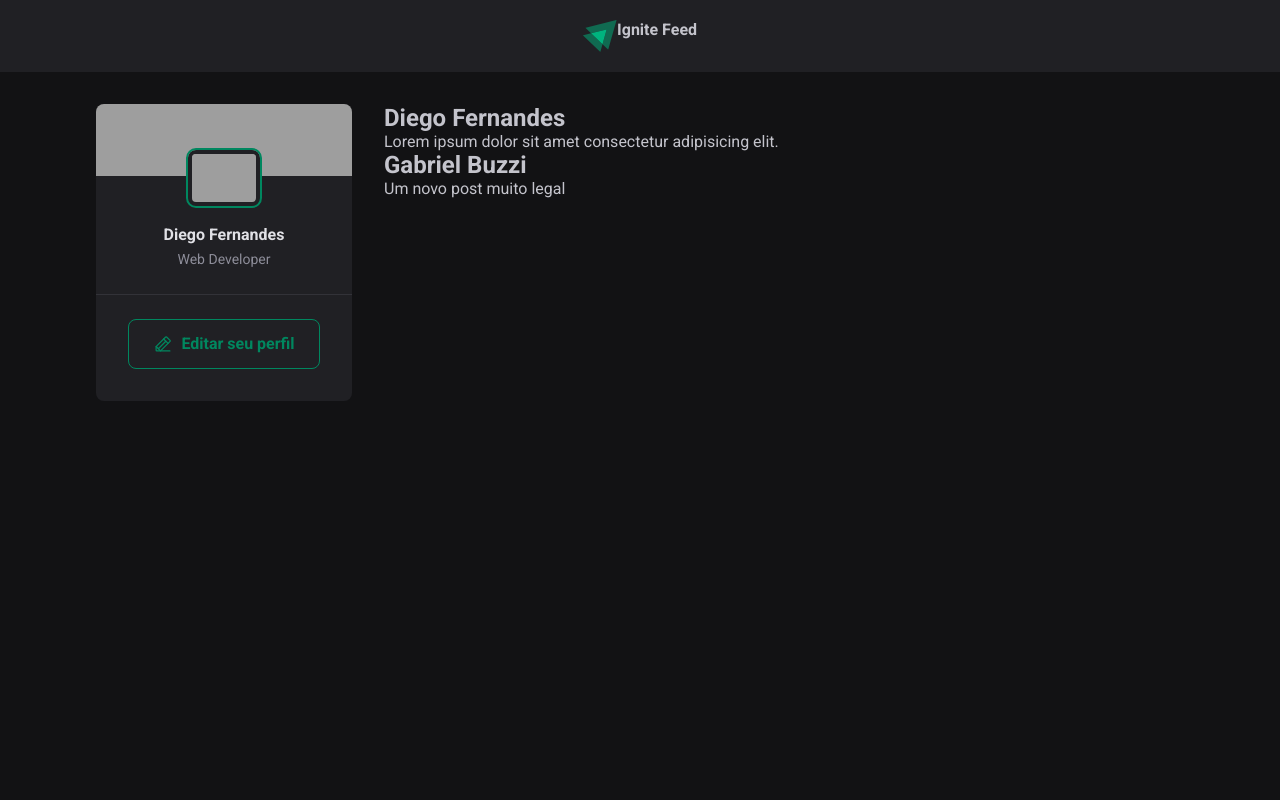
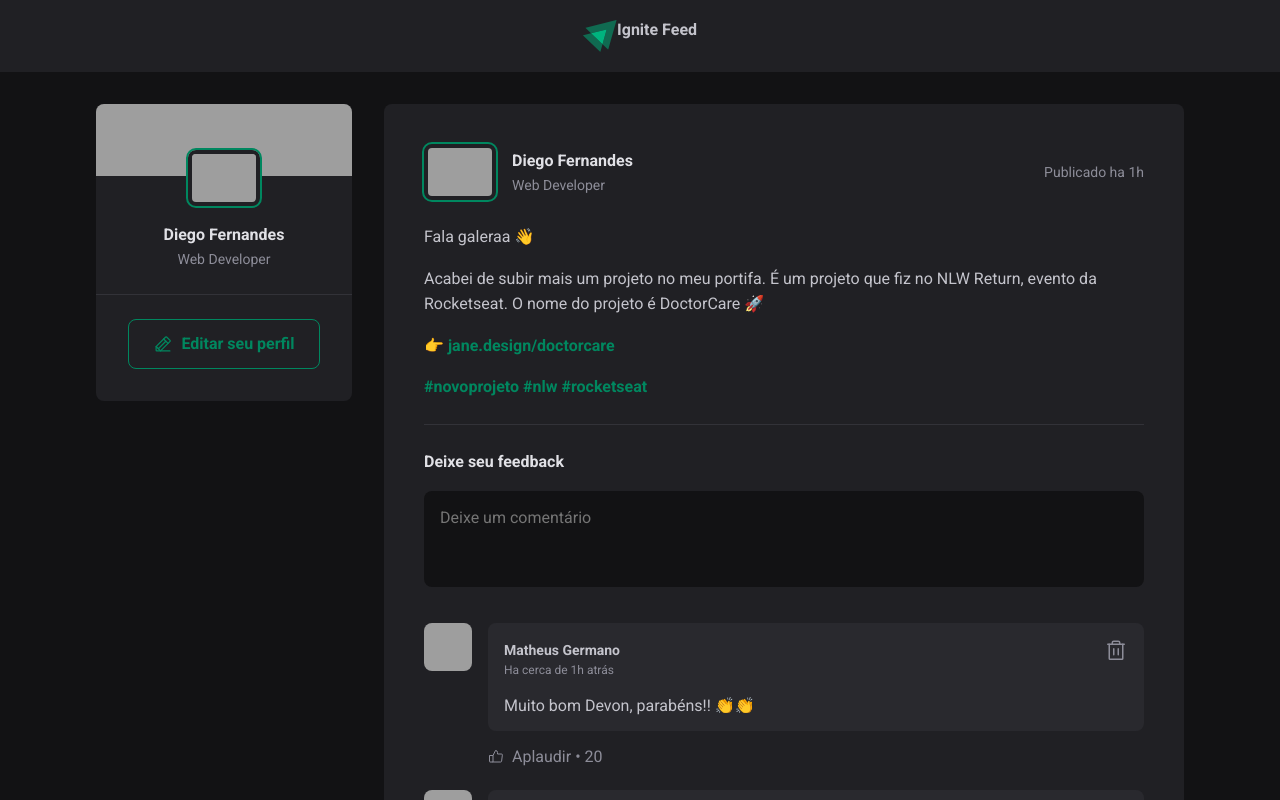
Before and after one commit to matheus-germano/ignite-feed, a React (Vite) app: page / in a window 1280 px wide. Shown: the top 800 px of the page. Built offline with nearby package versions, Linux system fonts and the light colour scheme; grey boxes are pictures that could not be loaded.

Commit message:
feat: posts comments component done

```diff
--- a/src/App.jsx
+++ b/src/App.jsx
@@ -1,7 +1,7 @@
 import { useState } from 'react'
 
 import { Header } from './components/Header'
-import { Post } from './Post';
+import { Post } from './components/Post';
 import { Sidebar } from './components/Sidebar';
 
 import styles from './App.module.css';
--- a/src/Post.jsx
+++ /dev/null
@@ -1,8 +0,0 @@
-export function Post({ author, content }) {
-  return (
-    <>
-      <h2>{author}</h2>
-      <p>{content}</p>
-    </>
-  );
-}
--- /dev/null
+++ b/src/components/Comment.jsx
@@ -0,0 +1,32 @@
+import { ThumbsUp, Trash } from 'phosphor-react';
+import styles from './Comment.module.css';
+
+export function Comment() {
+  return (
+    <div className={styles.comment}>
+      <img src="https://github.com/matheus-germano.png" alt="" />
+
+      <div className={styles.commentBox}>
+        <div className={styles.commentContent}>
+          <header>
+            <div className={styles.authorAndTime}>
+              <strong>Matheus Germano</strong>
+              <time title="11 de Maio as 08:13" dateTime="2022-05-11 08:13:00">Ha cerca de 1h atrás</time>
+            </div>
+
+            <button title="Deletar comentário">
+              <Trash size={24} />
+            </button>
+          </header>
+          <p>Muito bom Devon, parabéns!! 👏👏</p>
+        </div>
+        <footer>
+          <button>
+            <ThumbsUp />
+            Aplaudir <span>20</span>
+          </button>
+        </footer>
+      </div>
+    </div>
+  );
+}
--- /dev/null
+++ b/src/components/Comment.module.css
@@ -0,0 +1,90 @@
+.comment {
+  margin-top: 1.5rem;
+  display: flex;
+  gap: 1rem;
+}
+
+.comment>img {
+  height: 3rem;
+  width: 3rem;
+  border-radius: 8px;
+}
+
+.commentBox {
+  flex: 1;
+}
+
+.commentContent {
+  background: var(--gray-700);
+  border-radius: 8px;
+  padding: 1rem;
+}
+
+.commentContent header {
+  display: flex;
+  align-items: flex-start;
+  justify-content: space-between;
+}
+
+.authorAndTime {
+  display: flex;
+  flex-direction: column;
+}
+
+.authorAndTime strong {
+  font-size: 0.875rem;
+  line-height: 1.6;
+}
+
+.authorAndTime time {
+  font-size: 0.75rem;
+  line-height: 1.6;
+  color: var(--gray-400);
+}
+
+.commentContent header button {
+  background: transparent;
+  border: 0;
+  color: var(--gray-400);
+  cursor: pointer;
+  line-height: 0;
+  border-radius: 2px;
+}
+
+.commentContent header button:hover {
+  color: var(--red-500);
+}
+
+.commentContent p {
+  margin-top: 1rem;
+  color: var(--gray-300);
+}
+
+.commentBox footer {
+  margin-top: 1rem;
+}
+
+.commentBox footer button {
+  background: transparent;
+  border: 0;
+  color: var(--gray-400);
+  cursor: pointer;
+
+  display: flex;
+  align-items: center;
+
+  border-radius: 2px;
+}
+
+.commentBox footer button:hover {
+  color: var(--green-300);
+}
+
+.commentBox footer button svg {
+  margin-right: 0.5rem;
+}
+
+.commentBox footer button span::before {
+  content: "\2022";
+  padding: 0 0.25rem;
+}
--- /dev/null
+++ b/src/components/Post.jsx
@@ -0,0 +1,52 @@
+import { Comment } from './Comment';
+import styles from './Post.module.css';
+
+export function Post() {
+  return (
+    <article className={styles.post}>
+      <header>
+        <div className={styles.author}>
+          <img className={styles.avatar} src="https://github.com/matheus-germano.png" />
+          <div className={styles.authorInfo}>
+            <strong>Diego Fernandes</strong>
+            <span>Web Developer</span>
+          </div>
+        </div>
+
+        <time title="11 de Maio as 08:13" dateTime="2022-05-11 08:13:00">Publicado ha 1h</time>
+      </header>
+
+      <div className={styles.content}>
+        <p>Fala galeraa 👋</p>
+
+        <p>Acabei de subir mais um projeto no meu portifa. É um projeto que fiz no NLW Return, evento da Rocketseat. O nome do projeto é DoctorCare 🚀</p>
+
+        <p>👉{' '}<a href="">jane.design/doctorcare</a></p>
+
+        <p>
+          <a href="">#novoprojeto</a>{' '}
+          <a href="">#nlw</a>{' '}
+          <a href="">#rocketseat</a>
+        </p>
+      </div>
+
+      <form className={styles.commentForm}>
+        <strong>Deixe seu feedback</strong>
+
+        <textarea
+          placeholder="Deixe um comentário"
+        />
+
+        <footer>
+          <button type="submit">Publicar</button>
+        </footer>
+      </form>
+
+      <div className={styles.commentList}>
+        <Comment />
+        <Comment />
+        <Comment />
+      </div>
+    </article>
+  );
+}
--- /dev/null
+++ b/src/components/Post.module.css
@@ -0,0 +1,127 @@
+.post {
+  background: var(--gray-800);
+  border-radius: 8px;
+  padding: 2.5rem;
+}
+
+.post+.post {
+  margin-top: 2rem;
+}
+
+.content {
+  line-height: 1.6;
+  color: var(--gray-300);
+  margin-top: 1.5rem;
+}
+
+.content p {
+  margin-top: 1rem;
+}
+
+.content a {
+  font-weight: bold;
+  color: var(--green-500);
+  text-decoration: none;
+}
+
+.content a:hover {
+  color: var(--green-300);
+}
+
+.post>header {
+  display: flex;
+  align-items: center;
+  justify-content: space-between;
+}
+
+.post>header time {
+  font-size: 0.875rem;
+  color: var(--gray-400);
+}
+
+.author {
+  display: flex;
+  align-items: center;
+  gap: 1rem;
+}
+
+.author img {
+  box-sizing: initial;
+  height: 3rem;
+  border-radius: 8px;
+  border: 4px solid var(--gray-800);
+  outline: 2px solid var(--green-500);
+}
+
+.authorInfo {
+  display: flex;
+  flex-direction: column;
+}
+
+.authorInfo strong {
+  color: var(--gray-100);
+  line-height: 1.6;
+}
+
+.authorInfo span {
+  font-size: 0.875rem;
+  color: var(--gray-400);
+  line-height: 1.6;
+}
+
+.commentForm {
+  width: 100%;
+  margin-top: 1.5rem;
+  padding-top: 1.5rem;
+  border-top: 1px solid var(--gray-600)
+}
+
+.commentForm>strong {
+  line-height: 1.6;
+  color: var(--gray-100);
+}
+
+.commentForm textarea {
+  width: 100%;
+  background: var(--gray-900);
+  border: 0;
+  resize: none;
+  height: 6rem;
+  padding: 1rem 1rem;
+  border-radius: 8px;
+  color: var(--gray-100);
+  line-height: 1.4;
+  margin-top: 1rem;
+}
+
+/* Esconder botão fora de foco */
+.commentForm footer {
+  visibility: hidden;
+  max-height: 0;
+}
+
+/* Mostrar botão on focus */
+.commentForm:focus-within footer {
+  visibility: visible;
+  max-height: none;
+}
+
+.commentForm button[type=submit] {
+  padding: 1rem 1rem;
+  margin-top: 1rem;
+  border-radius: 8px;
+  border: 0;
+  background: var(--green-500);
+  color: var(--white);
+  font-weight: bold;
+  cursor: pointer;
+  transition: background .1s;
+}
+
+.commentForm button[type=submit]:hover {
+  background: var(--green-300);
+}
+
+.commentList {
+  margin-top: 2rem;
+}
--- a/src/global.css
+++ b/src/global.css
@@ -7,7 +7,14 @@
   --gray-700: #29292e;
   --gray-800: #202024;
   --gray-900: #121214;
+  --green-300: #00B37E;
   --green-500: #00875f;
+  --red-500: #F75A68;
+}
+
+:focus {
+  outline: transparent;
+  box-shadow: 0 0 0 2px var(--green-500);
 }
 
 * {
```
